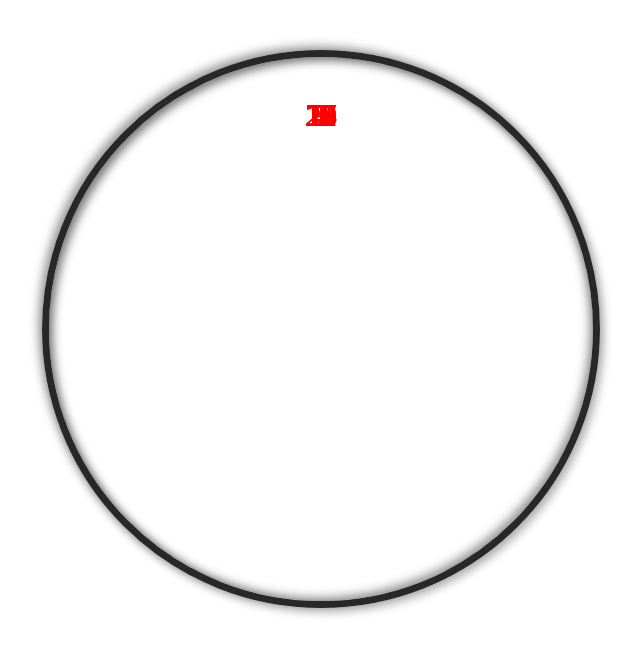
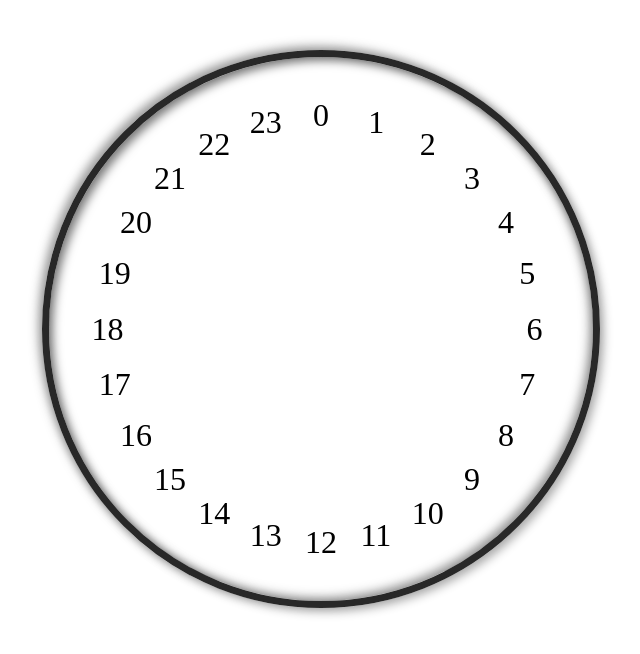
Before and after one commit to PedroAugustoCR/Angular-Relogio, an Angular app: page / in a window 1280 px wide. Shown: the top 654 px of the page, without its empty margins (319-959 px from the left). Built offline with nearby package versions, Linux system fonts and the light colour scheme.

Commit message:
Html works with ts

```diff
--- a/src/app/app.component.css
+++ b/src/app/app.component.css
@@ -4,7 +4,7 @@ html {
   font-size: 10px;
 }
 
-.changeColor{
+.changeColor {
   color: red;
 }
 
--- a/src/app/app.component.html
+++ b/src/app/app.component.html
@@ -1,7 +1,9 @@
 <div class="clock">
-  <span class="hours"></span>
   <div *ngFor="let hrs of listaHoras; let i = index">
-    <div [ngClass]="{'changeColor': changeColorHours(i)== true}">
+    <div
+      [style.--i]="changePosition(i)"
+      [ngClass]="{ changeColor: changeColorHours(i) }"
+    >
       <b>{{ hrs }}</b>
     </div>
   </div>
--- a/src/app/app.component.ts
+++ b/src/app/app.component.ts
@@ -39,7 +39,7 @@ export class AppComponent implements OnInit {
     'Online, Cloud e Batch',
   ];
 
-  public data: string[] = ['NNNNNNNNNNNNNNNNNNNNNNN'];
+  public data: string[] = ['NNNNNNNNNNNNNNNNNNNNNNNN'];
 
   ngOnInit() {
     this.observable();
@@ -47,8 +47,6 @@ export class AppComponent implements OnInit {
 
   public observable() {
     this.data = this.putComma(this.data);
-    console.log(this.data);
-    // this.changeColorHours('', this.data);
   }
 
   public putComma(value: string[]) {
@@ -58,10 +56,11 @@ export class AppComponent implements OnInit {
   }
 
   public changeColorHours(index: number) {
-    for (let i = 0; i <= this.data.length; i++) {
-      // if(data == "N")
-      console.log(this.data[i]);
-    }
-    return true;
+    return this.data[index] != 'N' ? true : false;
+  }
+
+  changePosition(index: number) {
+    let i = index / 2;
+    return i;
   }
 }
```
